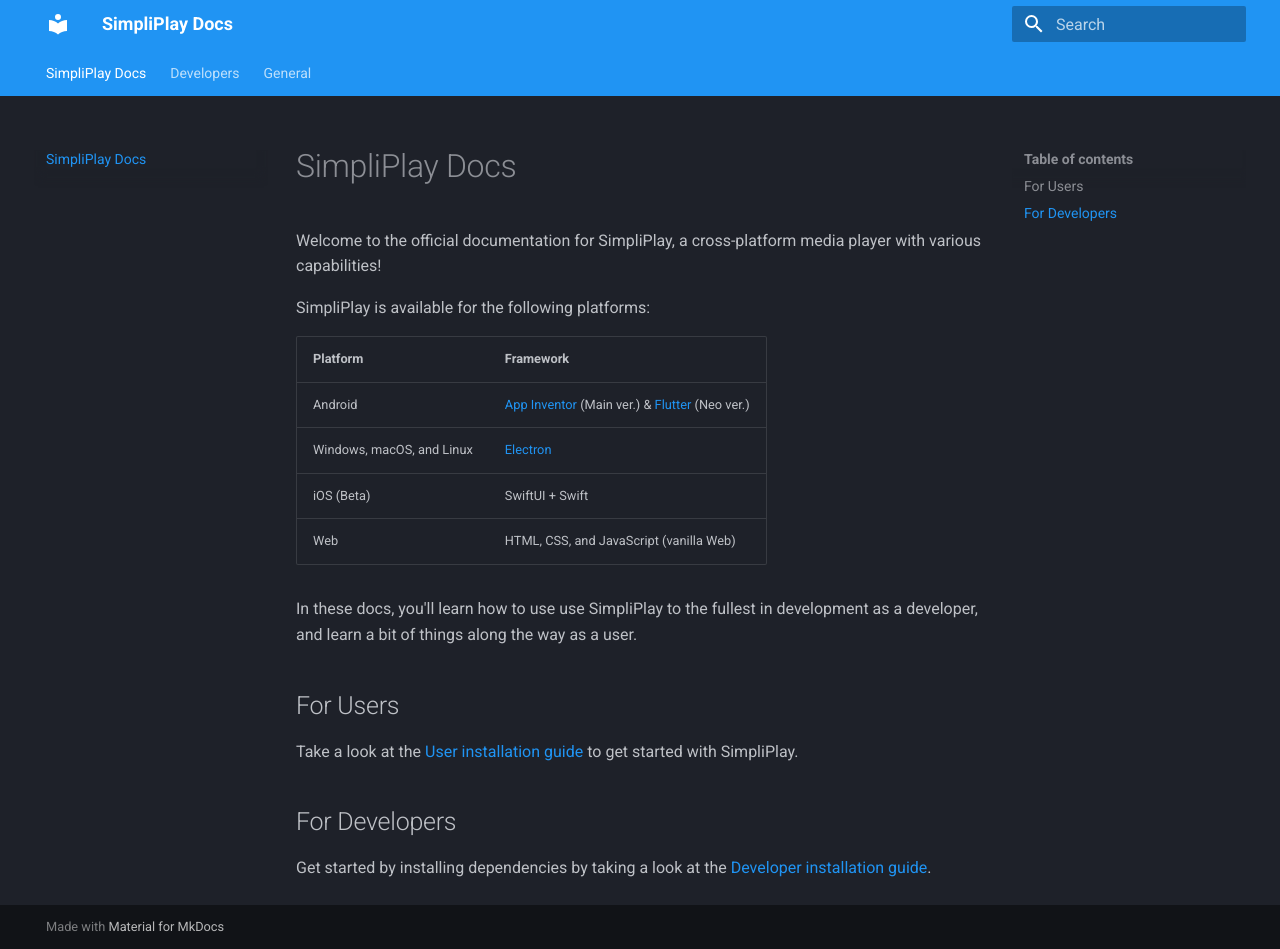
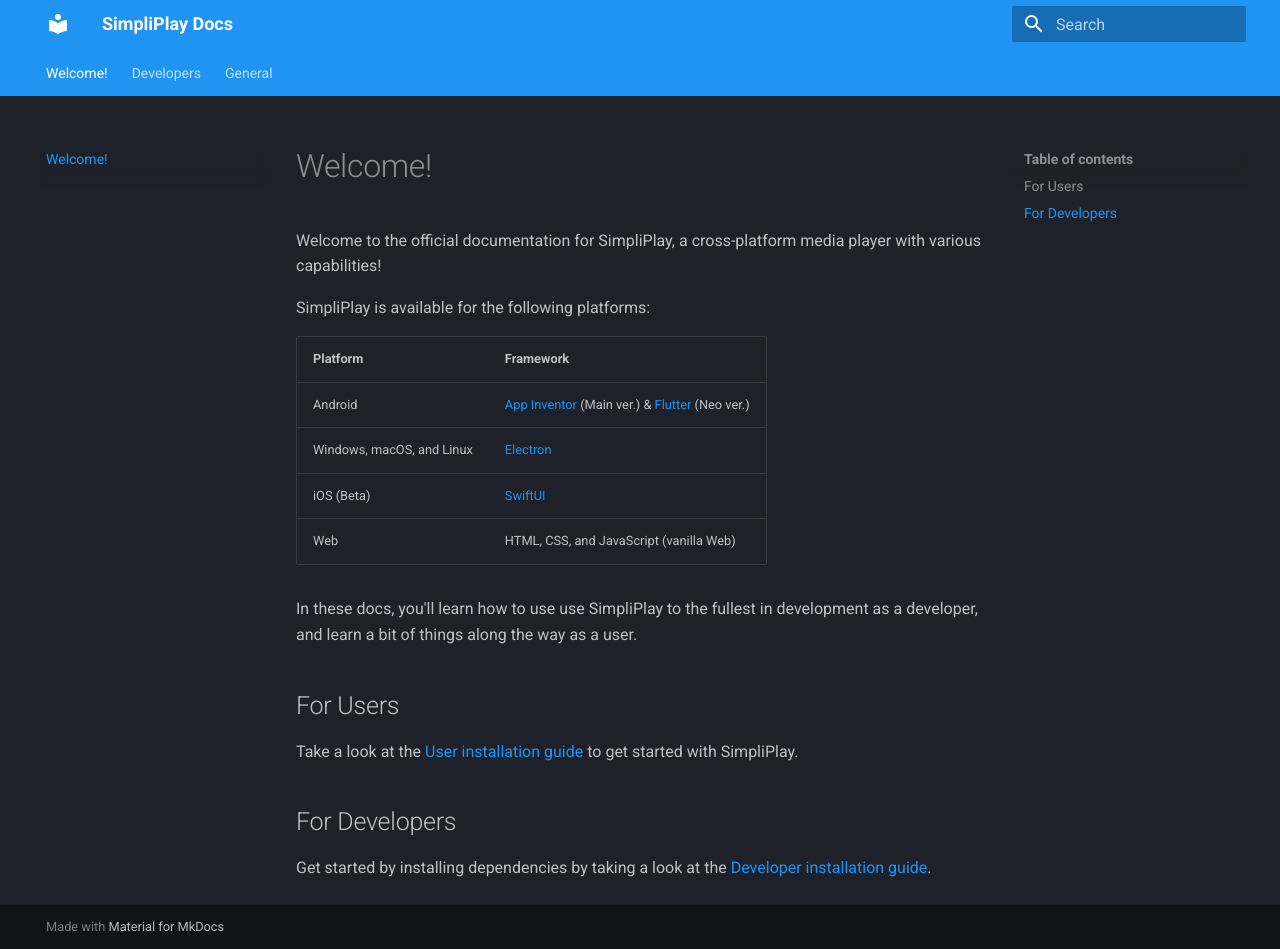
Before and after one commit to A-Star100/simpliplay-docs, an MkDocs documentation site: the page built from docs/index.md, in a window 1280 px wide and 949 px high. Built offline with MkDocs 1.6.1 and Material for MkDocs 9.7.7, drawn with Linux system fonts in a browser that asks for light colours.

Commit message:
Update index.md

```diff
--- a/docs/index.md
+++ b/docs/index.md
@@ -1,4 +1,4 @@
-# SimpliPlay Docs
+# Welcome!
 Welcome to the official documentation for SimpliPlay, a cross-platform media player with various capabilities!
 
 SimpliPlay is available for the following platforms:
@@ -7,13 +7,13 @@
 | ----------- | ----------- |
 | Android | [App Inventor](https://appinventor.mit.edu/) (Main ver.) & [Flutter](https://flutter.dev) (Neo ver.) |
 | Windows, macOS, and Linux | [Electron](https://electronjs.org) |
-| iOS (Beta) | SwiftUI + Swift |
+| iOS (Beta) | [SwiftUI](https://developer.apple.com/xcode/swiftui/) |
 | Web | HTML, CSS, and JavaScript (vanilla Web) |
 
 In these docs, you'll learn how to use  use SimpliPlay to the fullest in development as a developer, and learn a bit of things along the way as a user.
 
 ## For Users
-Take a look at the [User installation guide](user-install.md) to get started with SimpliPlay.
+Take a look at the [User installation guide](https://simpliplay-docs.readthedocs.io/en/latest/General/user-install/) to get started with SimpliPlay.
 
 ## For Developers
 Get started by installing dependencies by taking a look at the [Developer installation guide](https://simpliplay-docs.readthedocs.io/en/latest/Developers/dev-install/).
```
